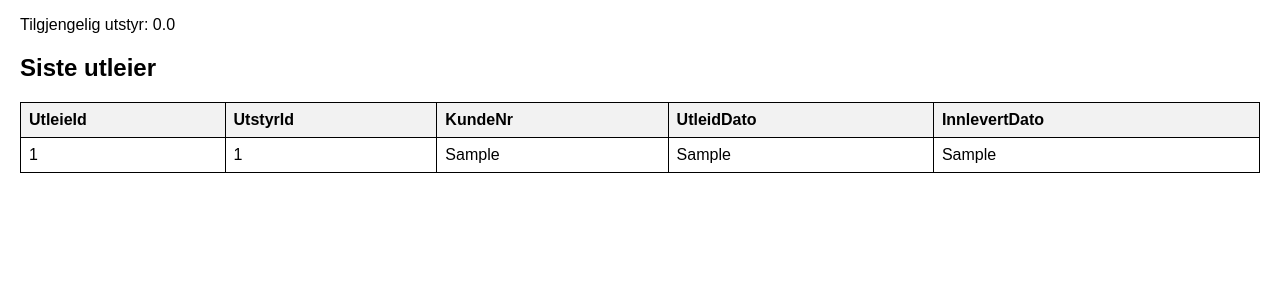
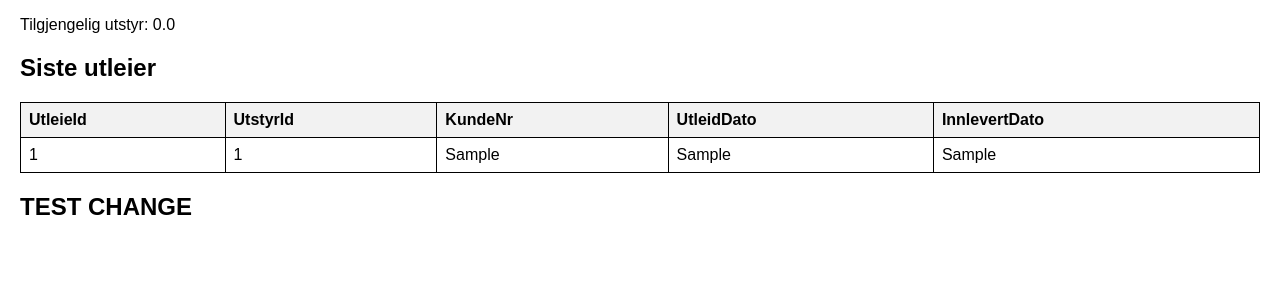
Before and after one commit to yitong-sun/26V_DTE2509_Utleieapp, a Flask app: page / in a window 1280 px wide. Shown: the part 156-456 px from the top of the page. Run offline with Flask 3, Linux system fonts and the light colour scheme; tables that the repository leaves empty or names only in its code hold one stand-in row (values such as "Sample post").

Commit message:
update dashboard test text

```diff
--- a/templates/dashboard.html
+++ b/templates/dashboard.html
@@ -27,4 +27,8 @@
     </tr>
     {% endfor %}
 </table>
+
+<h2>TEST CHANGE</h2>
+
+
 {% endblock %}
```
